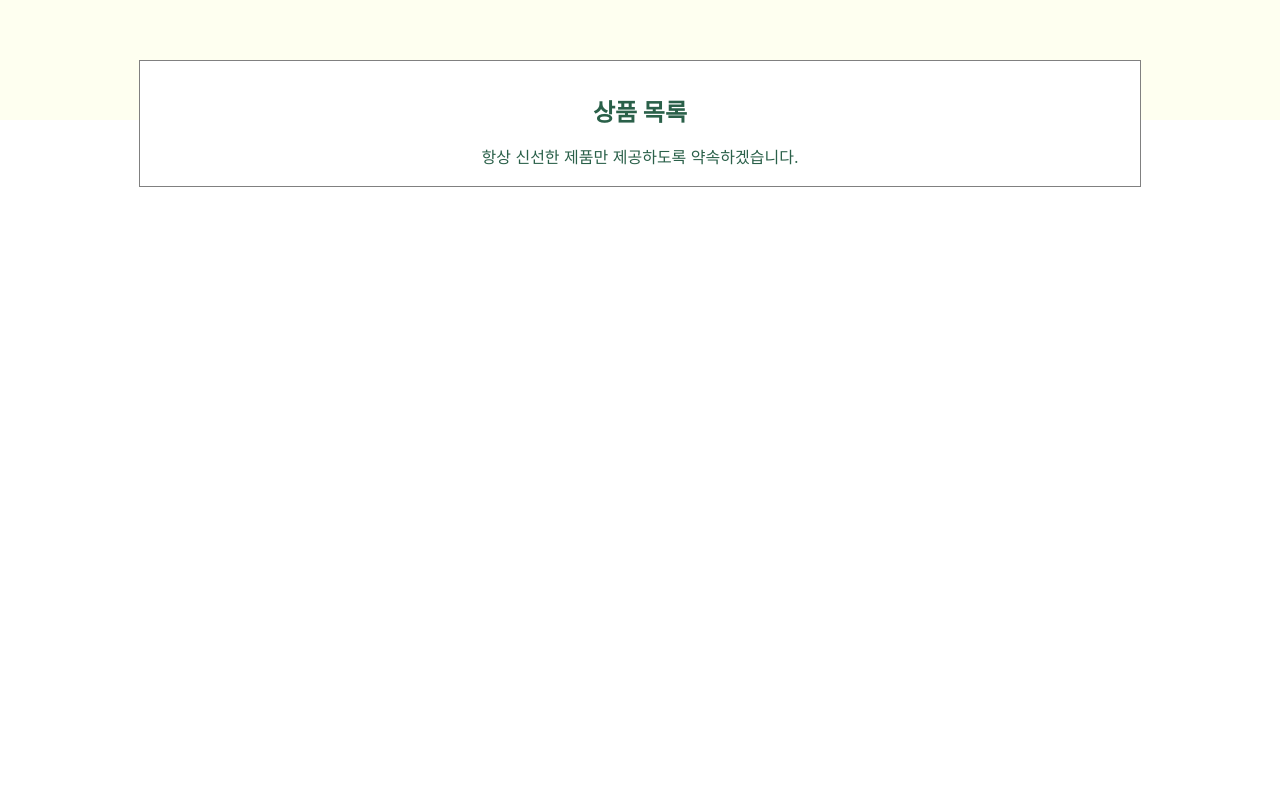
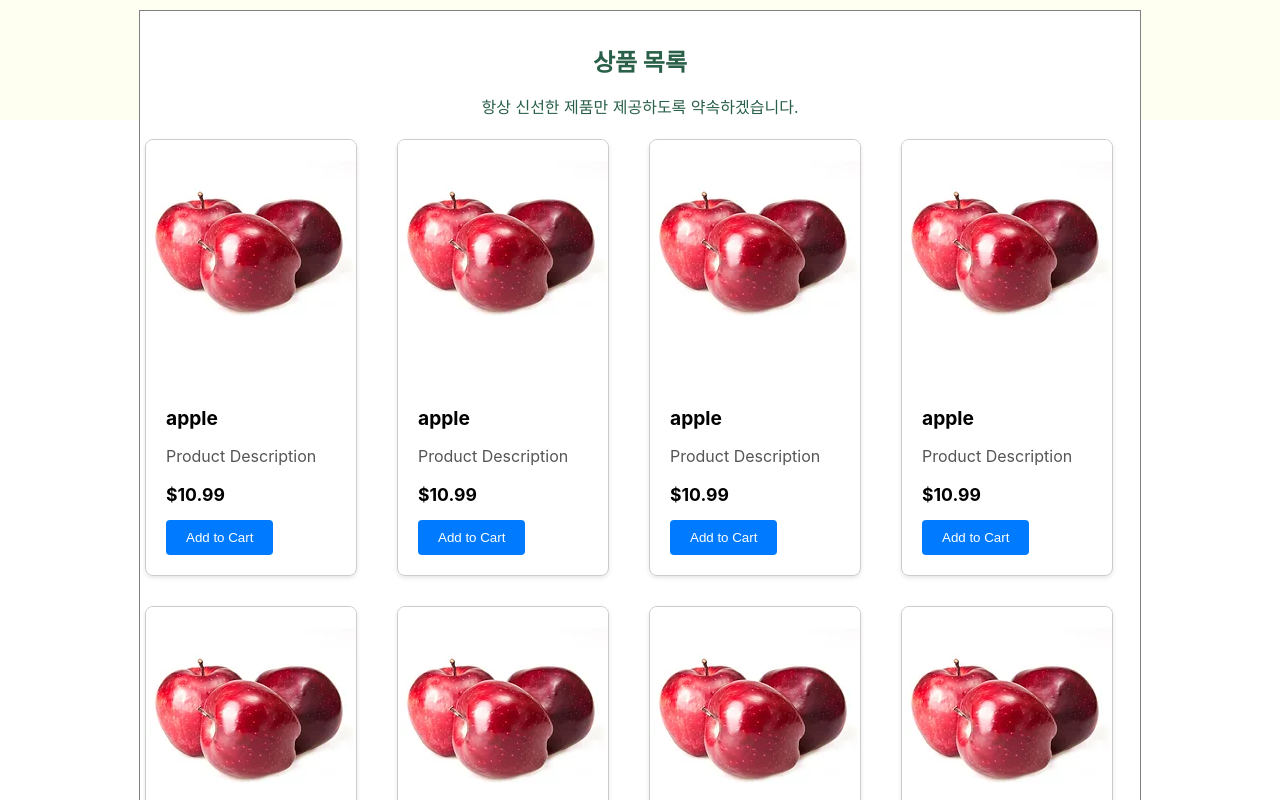
Before and after one commit to kimssangman/market, a React (Create React App) app: page / in a window 1280 px wide. Shown: the part 680-1480 px from the top of the page. Before the commit the page ends 867 px from the top, so only its background shows below. Built offline with nearby package versions, Linux system fonts and the light colour scheme.

Commit message:
이미지 출력 완료

```diff
--- /dev/null
+++ b/src/api/product/product_api.js
@@ -0,0 +1,58 @@
+const Product = [
+    {
+        name: "apple",
+        description: "Product Description",
+        price: 10.99,
+        image: "/images/product1.jpg",
+    },
+    {
+        name: "apple",
+        description: "Product Description",
+        price: 10.99,
+        image: "/images/product1.jpg",
+    },
+    {
+        name: "apple",
+        description: "Product Description",
+        price: 10.99,
+        image: "/images/product1.jpg",
+    },
+    {
+        name: "apple",
+        description: "Product Description",
+        price: 10.99,
+        image: "/images/product1.jpg",
+    },
+    {
+        name: "apple",
+        description: "Product Description",
+        price: 10.99,
+        image: "/images/product1.jpg",
+    },
+    {
+        name: "apple",
+        description: "Product Description",
+        price: 10.99,
+        image: "/images/product1.jpg",
+    },
+    {
+        name: "apple",
+        description: "Product Description",
+        price: 10.99,
+        image: "/images/product1.jpg",
+    },
+    {
+        name: "apple",
+        description: "Product Description",
+        price: 10.99,
+        image: "/images/product1.jpg",
+    },
+    {
+        name: "apple",
+        description: "Product Description",
+        price: 10.99,
+        image: "/images/product1.jpg",
+    },
+];
+
+export default Product;
--- /dev/null
+++ b/src/components/Home/Product/Card/Card.js
@@ -0,0 +1,32 @@
+import React, { useEffect, useState } from "react";
+import "./Card.scss";
+import Product from "../../../../api/product/product_api";
+
+function Card() {
+    console.log(Product);
+    const [product, setProduct] = useState([]);
+
+    useEffect(() => {
+        setProduct(Product);
+
+        console.log(product);
+    }, []);
+
+    return (
+        <div className="card_container">
+            {product.map((product, index) => (
+                <div className="card" key={index}>
+                    <img src={product.image} alt={product.name} />
+                    <div className="card_body">
+                        <h5 className="card_title">{product.name}</h5>
+                        <p className="card_text">{product.description}</p>
+                        <p className="card_price">${product.price}</p>
+                        <button className="btn btn_primary">Add to Cart</button>
+                    </div>
+                </div>
+            ))}
+        </div>
+    );
+}
+
+export default Card;
--- /dev/null
+++ b/src/components/Home/Product/Card/Card.scss
@@ -0,0 +1,58 @@
+.card_container {
+    display: flex;
+    gap: 10px 40px;
+    flex-wrap: wrap;
+    padding: 5px;
+
+    .card {
+        border: 1px solid #ccc;
+        border-radius: 8px;
+        box-shadow: 0 2px 4px rgba(0, 0, 0, 0.1);
+        margin-bottom: 20px;
+        overflow: hidden;
+        transition: transform 0.3s ease-in-out;
+    }
+
+    .card:hover {
+        transform: translateY(-5px);
+    }
+
+    .card_img {
+        width: 100%;
+        height: 200px;
+        object-fit: cover;
+    }
+
+    .card_body {
+        padding: 20px;
+    }
+
+    .card_title {
+        font-size: 1.2rem;
+        margin-bottom: 10px;
+    }
+
+    .card_text {
+        color: #555;
+        margin-bottom: 15px;
+    }
+
+    .card_price {
+        font-size: 1.1rem;
+        font-weight: bold;
+        margin-bottom: 15px;
+    }
+
+    .btn {
+        background-color: #007bff;
+        color: #fff;
+        border: none;
+        border-radius: 4px;
+        padding: 10px 20px;
+        cursor: pointer;
+    }
+
+    .btn:hover {
+        background-color: #0056b3;
+    }
+}
--- a/src/components/Home/Product/Product.js
+++ b/src/components/Home/Product/Product.js
@@ -1,4 +1,6 @@
+import React from "react";
 import "./Product.scss";
+import Card from "./Card/Card";
 
 function Product() {
     return (
@@ -11,6 +13,10 @@ function Product() {
                     <p>항상 신선한 제품만 제공하도록 약속하겠습니다.</p>
                 </div>
             </div>
+
+            <div>
+                <Card></Card>
+            </div>
         </div>
     );
 }
--- a/src/pages/HomePage/HomePage.scss
+++ b/src/pages/HomePage/HomePage.scss
@@ -1,7 +1,7 @@
 .homePage {
     display: flex;
     flex-direction: column;
-    gap: 100px;
+    gap: 50px;
 
     margin: auto;
 }
```
Also changed, not shown: public/images/product1.jpg (renamed from public/images/apple.jpg).
